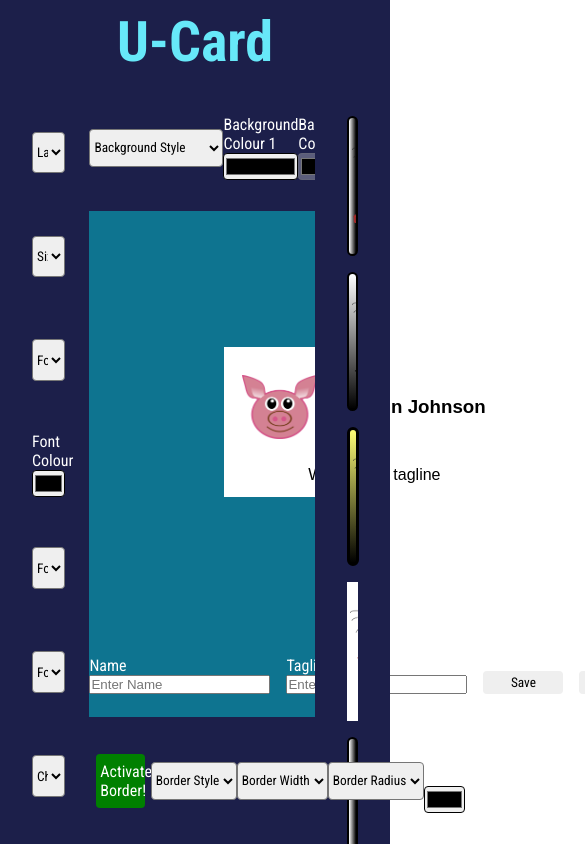
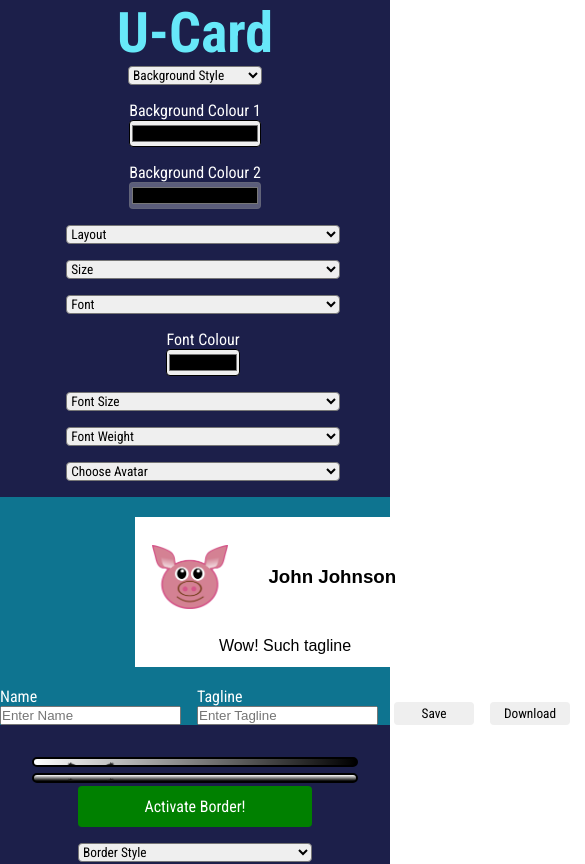
Before and after one commit to TomBirbeck/personal-card-designer, a React (Create React App) app: page / in a window 390 px wide. Shown: the top 864 px of the page, 585 px wide, since content can reach past the window. Built offline with nearby package versions, Linux system fonts and the light colour scheme; a web font is replaced by a local one.

Commit message:
added media queries for app, left, top and bottom menu. need to fix right menu, card display and possibly re-order how app is displayed on mobile

```diff
--- a/src/components/App/App.css
+++ b/src/components/App/App.css
@@ -10,7 +10,13 @@
   "left-menu bottom-menu bottom-menu bottom-menu right-menu";
 }
 
+@media screen and (max-width: 800px) {
+  .App{
+    display: flex;
+    flex-direction: column;
+  }
 
+}
 
 @media (prefers-reduced-motion: no-preference) {
   .App-logo {
--- a/src/components/BottomMenu/BottomMenu.css
+++ b/src/components/BottomMenu/BottomMenu.css
@@ -41,3 +41,23 @@
 .border-off-button {
   background-color: red;
 }
+
+@media screen and (max-width: 800px) {
+  .bottom-menu{
+    display: flex;
+    flex-direction: column;
+    align-items: center;
+    justify-content: center;
+    gap: 1rem;
+    padding-bottom: 1rem;
+  }
+
+  .border-buttons {
+    min-height: 20%;
+    width: 60%;
+  }
+
+  .selections-bottom {
+    width: 60%;
+  }
+}
--- a/src/components/LeftMenu/LeftMenu.css
+++ b/src/components/LeftMenu/LeftMenu.css
@@ -20,3 +20,16 @@
     width: 80%;
     border-radius: 0.25rem;
 }
+
+@media screen and (max-width: 800px) {
+    .left-menu{
+      display: flex;
+      flex-direction: column;
+      gap: 1rem;
+      align-items: center;
+      justify-content: center;
+    }
+    .font-color-picker {
+        width: 100%;
+    }
+}
--- a/src/components/TopMenu/TopMenu.css
+++ b/src/components/TopMenu/TopMenu.css
@@ -17,3 +17,13 @@
     width: 100%;
     border-radius: 0.25rem;
 }
+
+@media screen and (max-width: 800px) {
+    .top-menu{
+      display: flex;
+      flex-direction: column;
+      align-items: center;
+      justify-content: center;
+      gap: 1rem;
+    }
+}
```
